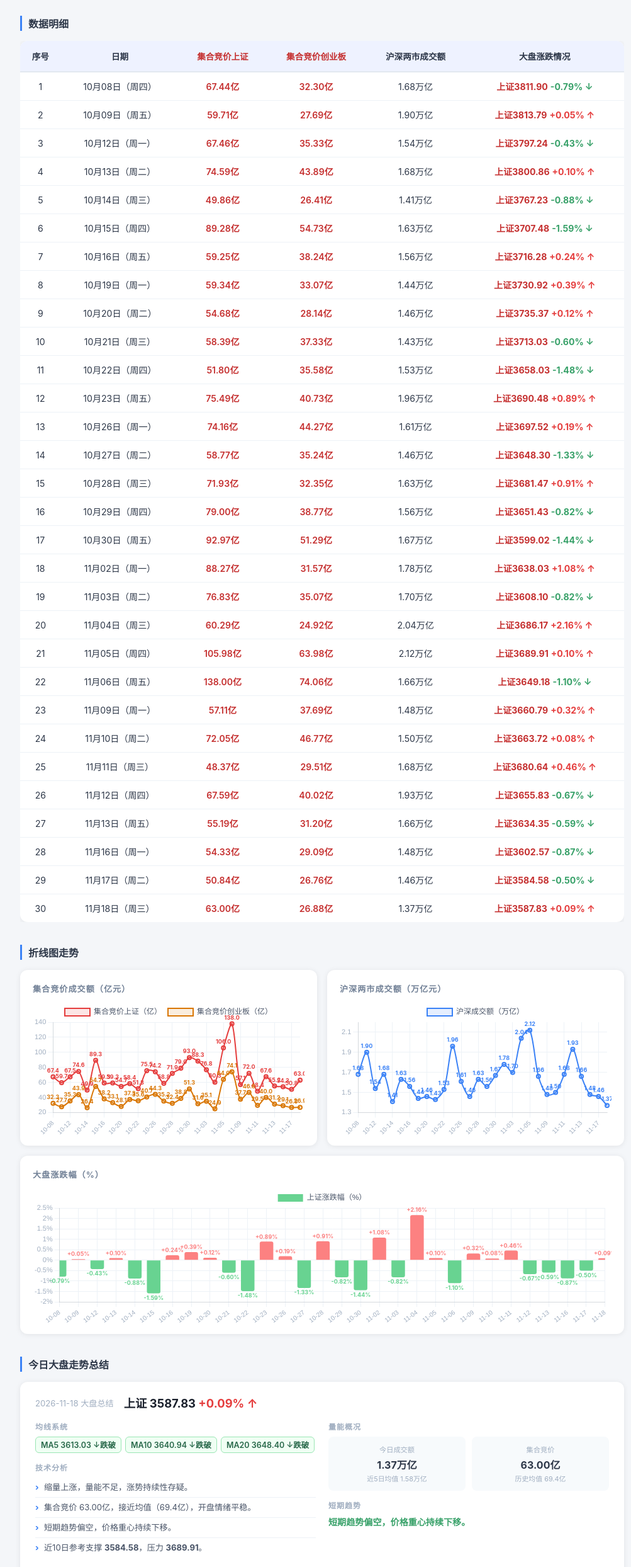
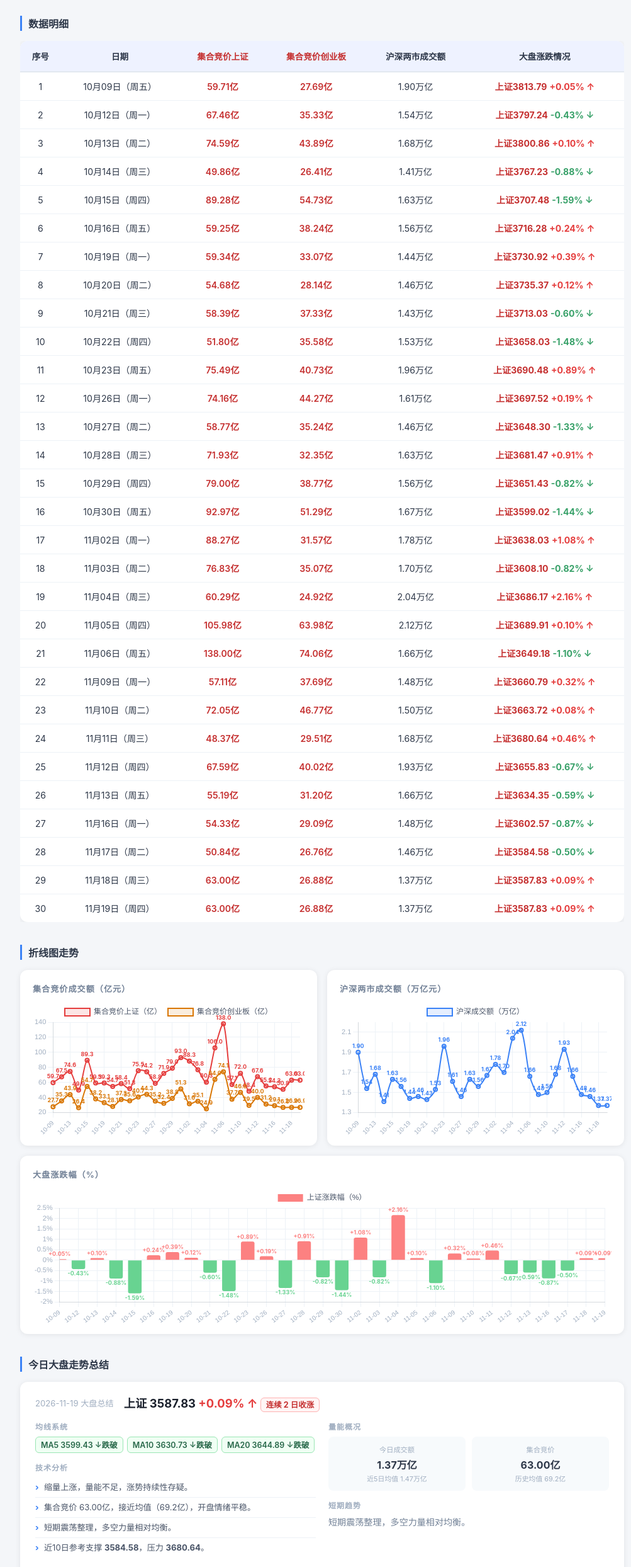
Before and after one commit to chenfei0710-source/astock-auction-tracker, a plain HTML site: page docs/index.html in a window 1280 px wide. Shown: the part 92-2580 px from the top of the page at 63% size, without its empty margins (128-1131 px from the left). Drawn offline with nearby package versions, Linux system fonts and the light colour scheme.

Commit message:
Auto-update: 2026-11-19 00:26 CST

```diff
--- a/docs/index.html
+++ b/docs/index.html
@@ -235,7 +235,7 @@
 <body>
   <div class="wrap">
     <h1>集合竞价 &amp; 大盘数据</h1>
-    <p class="meta">数据源: 腾讯行情 &nbsp;|&nbsp; 每交易日 09:26 &amp; 15:15 自动更新 &nbsp;|&nbsp; 最后更新: 2026-11-18 16:44</p>
+    <p class="meta">数据源: 腾讯行情 &nbsp;|&nbsp; 每交易日 09:26 &amp; 15:15 自动更新 &nbsp;|&nbsp; 最后更新: 2026-11-19 00:26</p>
 
     <!-- 数据明细表 -->
     <div class="section-title" style="margin-bottom:16px">数据明细</div>
@@ -254,14 +254,6 @@
         <tbody>
         <tr>
           <td>1</td>
-          <td>10月08日（周四）</td>
-          <td class="red">67.44亿</td>
-          <td class="red">32.30亿</td>
-          <td>1.68万亿</td>
-          <td><span style="color:#c53030;font-weight:700">上证3811.90</span>&nbsp;<span style="color:#38a169;font-weight:700">-0.79% ↓</span></td>
-        </tr>
-        <tr>
-          <td>2</td>
           <td>10月09日（周五）</td>
           <td class="red">59.71亿</td>
           <td class="red">27.69亿</td>
@@ -269,7 +261,7 @@
           <td><span style="color:#c53030;font-weight:700">上证3813.79</span>&nbsp;<span style="color:#e53e3e;font-weight:700">+0.05% ↑</span></td>
         </tr>
         <tr>
-          <td>3</td>
+          <td>2</td>
           <td>10月12日（周一）</td>
           <td class="red">67.46亿</td>
           <td class="red">35.33亿</td>
@@ -277,7 +269,7 @@
           <td><span style="color:#c53030;font-weight:700">上证3797.24</span>&nbsp;<span style="color:#38a169;font-weight:700">-0.43% ↓</span></td>
         </tr>
         <tr>
-          <td>4</td>
+          <td>3</td>
           <td>10月13日（周二）</td>
           <td class="red">74.59亿</td>
           <td class="red">43.89亿</td>
@@ -285,7 +277,7 @@
           <td><span style="color:#c53030;font-weight:700">上证3800.86</span>&nbsp;<span style="color:#e53e3e;font-weight:700">+0.10% ↑</span></td>
         </tr>
         <tr>
-          <td>5</td>
+          <td>4</td>
           <td>10月14日（周三）</td>
           <td class="red">49.86亿</td>
           <td class="red">26.41亿</td>
@@ -293,7 +285,7 @@
           <td><span style="color:#c53030;font-weight:700">上证3767.23</span>&nbsp;<span style="color:#38a169;font-weight:700">-0.88% ↓</span></td>
         </tr>
         <tr>
-          <td>6</td>
+          <td>5</td>
           <td>10月15日（周四）</td>
           <td class="red">89.28亿</td>
           <td class="red">54.73亿</td>
@@ -301,7 +293,7 @@
           <td><span style="color:#c53030;font-weight:700">上证3707.48</span>&nbsp;<span style="color:#38a169;font-weight:700">-1.59% ↓</span></td>
         </tr>
         <tr>
-          <td>7</td>
+          <td>6</td>
           <td>10月16日（周五）</td>
           <td class="red">59.25亿</td>
           <td class="red">38.24亿</td>
@@ -309,7 +301,7 @@
           <td><span style="color:#c53030;font-weight:700">上证3716.28</span>&nbsp;<span style="color:#e53e3e;font-weight:700">+0.24% ↑</span></td>
         </tr>
         <tr>
-          <td>8</td>
+          <td>7</td>
           <td>10月19日（周一）</td>
           <td class="red">59.34亿</td>
           <td class="red">33.07亿</td>
@@ -317,7 +309,7 @@
           <td><span style="color:#c53030;font-weight:700">上证3730.92</span>&nbsp;<span style="color:#e53e3e;font-weight:700">+0.39% ↑</span></td>
         </tr>
         <tr>
-          <td>9</td>
+          <td>8</td>
           <td>10月20日（周二）</td>
           <td class="red">54.68亿</td>
           <td class="red">28.14亿</td>
@@ -325,7 +317,7 @@
           <td><span style="color:#c53030;font-weight:700">上证3735.37</span>&nbsp;<span style="color:#e53e3e;font-weight:700">+0.12% ↑</span></td>
         </tr>
         <tr>
-          <td>10</td>
+          <td>9</td>
           <td>10月21日（周三）</td>
           <td class="red">58.39亿</td>
           <td class="red">37.33亿</td>
@@ -333,7 +325,7 @@
           <td><span style="color:#c53030;font-weight:700">上证3713.03</span>&nbsp;<span style="color:#38a169;font-weight:700">-0.60% ↓</span></td>
         </tr>
         <tr>
-          <td>11</td>
+          <td>10</td>
           <td>10月22日（周四）</td>
           <td class="red">51.80亿</td>
           <td class="red">35.58亿</td>
@@ -341,7 +333,7 @@
           <td><span style="color:#c53030;font-weight:700">上证3658.03</span>&nbsp;<span style="color:#38a169;font-weight:700">-1.48% ↓</span></td>
         </tr>
         <tr>
-          <td>12</td>
+          <td>11</td>
           <td>10月23日（周五）</td>
           <td class="red">75.49亿</td>
           <td class="red">40.73亿</td>
@@ -349,7 +341,7 @@
           <td><span style="color:#c53030;font-weight:700">上证3690.48</span>&nbsp;<span style="color:#e53e3e;font-weight:700">+0.89% ↑</span></td>
         </tr>
         <tr>
-          <td>13</td>
+          <td>12</td>
           <td>10月26日（周一）</td>
           <td class="red">74.16亿</td>
           <td class="red">44.27亿</td>
@@ -357,7 +349,7 @@
           <td><span style="color:#c53030;font-weight:700">上证3697.52</span>&nbsp;<span style="color:#e53e3e;font-weight:700">+0.19% ↑</span></td>
         </tr>
         <tr>
-          <td>14</td>
+          <td>13</td>
           <td>10月27日（周二）</td>
           <td class="red">58.77亿</td>
           <td class="red">35.24亿</td>
@@ -365,7 +357,7 @@
           <td><span style="color:#c53030;font-weight:700">上证3648.30</span>&nbsp;<span style="color:#38a169;font-weight:700">-1.33% ↓</span></td>
         </tr>
         <tr>
-          <td>15</td>
+          <td>14</td>
           <td>10月28日（周三）</td>
           <td class="red">71.93亿</td>
           <td class="red">32.35亿</td>
@@ -373,7 +365,7 @@
           <td><span style="color:#c53030;font-weight:700">上证3681.47</span>&nbsp;<span style="color:#e53e3e;font-weight:700">+0.91% ↑</span></td>
         </tr>
         <tr>
-          <td>16</td>
+          <td>15</td>
           <td>10月29日（周四）</td>
           <td class="red">79.00亿</td>
           <td class="red">38.77亿</td>
@@ -381,7 +373,7 @@
           <td><span style="color:#c53030;font-weight:700">上证3651.43</span>&nbsp;<span style="color:#38a169;font-weight:700">-0.82% ↓</span></td>
         </tr>
         <tr>
-          <td>17</td>
+          <td>16</td>
           <td>10月30日（周五）</td>
           <td class="red">92.97亿</td>
           <td class="red">51.29亿</td>
@@ -389,7 +381,7 @@
           <td><span style="color:#c53030;font-weight:700">上证3599.02</span>&nbsp;<span style="color:#38a169;font-weight:700">-1.44% ↓</span></td>
         </tr>
         <tr>
-          <td>18</td>
+          <td>17</td>
           <td>11月02日（周一）</td>
           <td class="red">88.27亿</td>
           <td class="red">31.57亿</td>
@@ -397,7 +389,7 @@
           <td><span style="color:#c53030;font-weight:700">上证3638.03</span>&nbsp;<span style="color:#e53e3e;font-weight:700">+1.08% ↑</span></td>
         </tr>
         <tr>
-          <td>19</td>
+          <td>18</td>
           <td>11月03日（周二）</td>
           <td class="red">76.83亿</td>
           <td class="red">35.07亿</td>
@@ -405,7 +397,7 @@
           <td><span style="color:#c53030;font-weight:700">上证3608.10</span>&nbsp;<span style="color:#38a169;font-weight:700">-0.82% ↓</span></td>
         </tr>
         <tr>
-          <td>20</td>
+          <td>19</td>
           <td>11月04日（周三）</td>
           <td class="red">60.29亿</td>
           <td class="red">24.92亿</td>
@@ -413,7 +405,7 @@
           <td><span style="color:#c53030;font-weight:700">上证3686.17</span>&nbsp;<span style="color:#e53e3e;font-weight:700">+2.16% ↑</span></td>
         </tr>
         <tr>
-          <td>21</td>
+          <td>20</td>
           <td>11月05日（周四）</td>
           <td class="red">105.98亿</td>
           <td class="red">63.98亿</td>
@@ -421,7 +413,7 @@
           <td><span style="color:#c53030;font-weight:700">上证3689.91</span>&nbsp;<span style="color:#e53e3e;font-weight:700">+0.10% ↑</span></td>
         </tr>
         <tr>
-          <td>22</td>
+          <td>21</td>
           <td>11月06日（周五）</td>
           <td class="red">138.00亿</td>
           <td class="red">74.06亿</td>
@@ -429,7 +421,7 @@
           <td><span style="color:#c53030;font-weight:700">上证3649.18</span>&nbsp;<span style="color:#38a169;font-weight:700">-1.10% ↓</span></td>
         </tr>
         <tr>
-          <td>23</td>
+          <td>22</td>
           <td>11月09日（周一）</td>
           <td class="red">57.11亿</td>
           <td class="red">37.69亿</td>
@@ -437,7 +429,7 @@
           <td><span style="color:#c53030;font-weight:700">上证3660.79</span>&nbsp;<span style="color:#e53e3e;font-weight:700">+0.32% ↑</span></td>
         </tr>
         <tr>
-          <td>24</td>
+          <td>23</td>
           <td>11月10日（周二）</td>
           <td class="red">72.05亿</td>
           <td class="red">46.77亿</td>
@@ -445,7 +437,7 @@
           <td><span style="color:#c53030;font-weight:700">上证3663.72</span>&nbsp;<span style="color:#e53e3e;font-weight:700">+0.08% ↑</span></td>
         </tr>
         <tr>
-          <td>25</td>
+          <td>24</td>
           <td>11月11日（周三）</td>
           <td class="red">48.37亿</td>
           <td class="red">29.51亿</td>
@@ -453,7 +445,7 @@
           <td><span style="color:#c53030;font-weight:700">上证3680.64</span>&nbsp;<span style="color:#e53e3e;font-weight:700">+0.46% ↑</span></td>
         </tr>
         <tr>
-          <td>26</td>
+          <td>25</td>
           <td>11月12日（周四）</td>
           <td class="red">67.59亿</td>
           <td class="red">40.02亿</td>
@@ -461,7 +453,7 @@
           <td><span style="color:#c53030;font-weight:700">上证3655.83</span>&nbsp;<span style="color:#38a169;font-weight:700">-0.67% ↓</span></td>
         </tr>
         <tr>
-          <td>27</td>
+          <td>26</td>
           <td>11月13日（周五）</td>
           <td class="red">55.19亿</td>
           <td class="red">31.20亿</td>
@@ -469,7 +461,7 @@
           <td><span style="color:#c53030;font-weight:700">上证3634.35</span>&nbsp;<span style="color:#38a169;font-weight:700">-0.59% ↓</span></td>
         </tr>
         <tr>
-          <td>28</td>
+          <td>27</td>
           <td>11月16日（周一）</td>
           <td class="red">54.33亿</td>
           <td class="red">29.09亿</td>
@@ -477,7 +469,7 @@
           <td><span style="color:#c53030;font-weight:700">上证3602.57</span>&nbsp;<span style="color:#38a169;font-weight:700">-0.87% ↓</span></td>
         </tr>
         <tr>
-          <td>29</td>
+          <td>28</td>
           <td>11月17日（周二）</td>
           <td class="red">50.84亿</td>
           <td class="red">26.76亿</td>
@@ -485,8 +477,16 @@
           <td><span style="color:#c53030;font-weight:700">上证3584.58</span>&nbsp;<span style="color:#38a169;font-weight:700">-0.50% ↓</span></td>
         </tr>
         <tr>
+          <td>29</td>
+          <td>11月18日（周三）</td>
+          <td class="red">63.00亿</td>
+          <td class="red">26.88亿</td>
+          <td>1.37万亿</td>
+          <td><span style="color:#c53030;font-weight:700">上证3587.83</span>&nbsp;<span style="color:#e53e3e;font-weight:700">+0.09% ↑</span></td>
+        </tr>
+        <tr>
           <td>30</td>
-          <td>11月18日（周三）</td>
+          <td>11月19日（周四）</td>
           <td class="red">63.00亿</td>
           <td class="red">26.88亿</td>
           <td>1.37万亿</td>
@@ -522,19 +522,19 @@
 
 <div class="summary-section">
   <div class="sum-header">
-    <div class="sum-date">2026-11-18 大盘总结</div>
+    <div class="sum-date">2026-11-19 大盘总结</div>
     <div class="sum-close">
       上证 <strong>3587.83</strong>
       <span class="pos"> +0.09% ↑</span>
-
+      <span class="tag-up">连续 <strong>2</strong> 日收涨</span>
     </div>
   </div>
   <div class="sum-body">
     <div class="sum-col">
       <div class="sum-block-title">均线系统</div>
-      <div class="ma-tags"><span class="tag-down">MA5 3613.03 ↓跌破</span> <span class="tag-down">MA10 3640.94 ↓跌破</span> <span class="tag-down">MA20 3648.40 ↓跌破</span></div>
+      <div class="ma-tags"><span class="tag-down">MA5 3599.43 ↓跌破</span> <span class="tag-down">MA10 3630.73 ↓跌破</span> <span class="tag-down">MA20 3644.89 ↓跌破</span></div>
       <div class="sum-block-title" style="margin-top:14px">技术分析</div>
-      <ul class="sum-list"><li>缩量上涨，量能不足，涨势持续性存疑。</li><li>集合竞价 63.00亿，接近均值（69.4亿），开盘情绪平稳。</li><li>短期趋势偏空，价格重心持续下移。</li><li>近10日参考支撑 <strong>3584.58</strong>，压力 <strong>3689.91</strong>。</li></ul>
+      <ul class="sum-list"><li>缩量上涨，量能不足，涨势持续性存疑。</li><li>集合竞价 63.00亿，接近均值（69.2亿），开盘情绪平稳。</li><li>短期震荡整理，多空力量相对均衡。</li><li>近10日参考支撑 <strong>3584.58</strong>，压力 <strong>3680.64</strong>。</li></ul>
     </div>
     <div class="sum-col">
       <div class="sum-block-title">量能概况</div>
@@ -542,16 +542,16 @@
         <div class="vol-card">
           <div class="vol-label">今日成交额</div>
           <div class="vol-val">1.37万亿</div>
-          <div class="vol-sub">近5日均值 1.58万亿</div>
+          <div class="vol-sub">近5日均值 1.47万亿</div>
         </div>
         <div class="vol-card">
           <div class="vol-label">集合竞价</div>
           <div class="vol-val">63.00亿</div>
-          <div class="vol-sub">历史均值 69.4亿</div>
+          <div class="vol-sub">历史均值 69.2亿</div>
         </div>
       </div>
       <div class="sum-block-title" style="margin-top:14px">短期趋势</div>
-      <p class="neg" style="font-size:0.88rem;line-height:1.6">短期趋势偏空，价格重心持续下移。</p>
+      <p class="neutral-text" style="font-size:0.88rem;line-height:1.6">短期震荡整理，多空力量相对均衡。</p>
     </div>
   </div>
   <div class="sum-ops">
@@ -570,37 +570,37 @@
     <div class="an-grid">
       <div class="an-card">
         <div class="an-label">集合竞价上证</div>
-        <div class="an-val">震荡横盘 ↔</div>
-        <div class="an-sub">近5日均值 58.2亿 vs 历史 69.4亿</div>
+        <div class="an-val">持续放量 📈</div>
+        <div class="an-sub">近5日均值 57.3亿 vs 历史 69.2亿</div>
       </div>
       <div class="an-card">
         <div class="an-label">集合竞价创业板</div>
-        <div class="an-val">震荡横盘 ↔</div>
-        <div class="an-sub">近5日均值 30.8亿 vs 历史 37.8亿</div>
+        <div class="an-val">持续放量 📈</div>
+        <div class="an-sub">近5日均值 28.2亿 vs 历史 37.4亿</div>
       </div>
       <div class="an-card">
         <div class="an-label">沪深两市成交额</div>
         <div class="an-val">持续缩量 📉</div>
-        <div class="an-sub">近5日均值 1.58万亿 vs 历史 1.63万亿</div>
+        <div class="an-sub">近5日均值 1.47万亿 vs 历史 1.63万亿</div>
       </div>
     </div>
   </div>
   <div class="analysis-block">
     <div class="an-title">🧭 策略参考</div>
-    <p class="heat-label">❄️ 近期集合竞价明显缩量（低于历史均值 16%），市场观望情绪浓厚。</p>
-    <p class='summary-p'>最新（2026-11-18）：上证集合竞价 <strong class='neg'>63.00亿</strong>（-9.2% vs 历史均值）、创业板集合竞价 <strong class='neg'>26.88亿</strong>（-28.8% vs 历史均值）</p>
-    <ul class="strategy-list"><li>集合竞价持续缩量，开盘方向不确定性较大，建议轻仓观望，等待放量信号确认方向后再入场。</li><li>创业板/上证比值接近均值，市场风险偏好中性。</li><li>集合竞价成交额与当日涨跌相关性尚不显著，需持续观察。</li></ul>
+    <p class="heat-label">❄️ 近期集合竞价明显缩量（低于历史均值 17%），市场观望情绪浓厚。</p>
+    <p class='summary-p'>最新（2026-11-19）：上证集合竞价 <strong class='neg'>63.00亿</strong>（-8.9% vs 历史均值）、创业板集合竞价 <strong class='neg'>26.88亿</strong>（-28.2% vs 历史均值）</p>
+    <ul class="strategy-list"><li>集合竞价持续缩量，开盘方向不确定性较大，建议轻仓观望，等待放量信号确认方向后再入场。</li><li>创业板/上证比值低于均值，资金偏向防御，成长股热情不足。</li><li>集合竞价成交额与当日涨跌相关性尚不显著，需持续观察。</li></ul>
     <p class="disclaimer">⚠️ 以上分析仅供参考，不构成投资建议。</p>
   </div>
 </div>
   </div>
 
   <script>
-  const LABELS   = ["10-08", "10-09", "10-12", "10-13", "10-14", "10-15", "10-16", "10-19", "10-20", "10-21", "10-22", "10-23", "10-26", "10-27", "10-28", "10-29", "10-30", "11-02", "11-03", "11-04", "11-05", "11-06", "11-09", "11-10", "11-11", "11-12", "11-13", "11-16", "11-17", "11-18"];
-  const SH_AUC   = [67.44, 59.71, 67.46, 74.59, 49.86, 89.28, 59.25, 59.34, 54.68, 58.39, 51.8, 75.49, 74.16, 58.77, 71.93, 79.0, 92.97, 88.27, 76.83, 60.29, 105.98, 138.0, 57.11, 72.05, 48.37, 67.59, 55.19, 54.33, 50.84, 63.0];
-  const CYB_AUC  = [32.3, 27.69, 35.33, 43.89, 26.41, 54.73, 38.24, 33.07, 28.14, 37.33, 35.58, 40.73, 44.27, 35.24, 32.35, 38.77, 51.29, 31.57, 35.07, 24.92, 63.98, 74.06, 37.69, 46.77, 29.51, 40.02, 31.2, 29.09, 26.76, 26.88];
-  const MKT_AMT  = [1.68, 1.9, 1.54, 1.68, 1.41, 1.63, 1.56, 1.44, 1.46, 1.43, 1.53, 1.96, 1.61, 1.46, 1.63, 1.56, 1.67, 1.78, 1.7, 2.04, 2.12, 1.66, 1.48, 1.5, 1.68, 1.93, 1.66, 1.48, 1.46, 1.37];
-  const PCT_VALS = [-0.79, 0.05, -0.43, 0.1, -0.88, -1.59, 0.24, 0.39, 0.12, -0.6, -1.48, 0.89, 0.19, -1.33, 0.91, -0.82, -1.44, 1.08, -0.82, 2.16, 0.1, -1.1, 0.32, 0.08, 0.46, -0.67, -0.59, -0.87, -0.5, 0.09];
+  const LABELS   = ["10-09", "10-12", "10-13", "10-14", "10-15", "10-16", "10-19", "10-20", "10-21", "10-22", "10-23", "10-26", "10-27", "10-28", "10-29", "10-30", "11-02", "11-03", "11-04", "11-05", "11-06", "11-09", "11-10", "11-11", "11-12", "11-13", "11-16", "11-17", "11-18", "11-19"];
+  const SH_AUC   = [59.71, 67.46, 74.59, 49.86, 89.28, 59.25, 59.34, 54.68, 58.39, 51.8, 75.49, 74.16, 58.77, 71.93, 79.0, 92.97, 88.27, 76.83, 60.29, 105.98, 138.0, 57.11, 72.05, 48.37, 67.59, 55.19, 54.33, 50.84, 63.0, 63.0];
+  const CYB_AUC  = [27.69, 35.33, 43.89, 26.41, 54.73, 38.24, 33.07, 28.14, 37.33, 35.58, 40.73, 44.27, 35.24, 32.35, 38.77, 51.29, 31.57, 35.07, 24.92, 63.98, 74.06, 37.69, 46.77, 29.51, 40.02, 31.2, 29.09, 26.76, 26.88, 26.88];
+  const MKT_AMT  = [1.9, 1.54, 1.68, 1.41, 1.63, 1.56, 1.44, 1.46, 1.43, 1.53, 1.96, 1.61, 1.46, 1.63, 1.56, 1.67, 1.78, 1.7, 2.04, 2.12, 1.66, 1.48, 1.5, 1.68, 1.93, 1.66, 1.48, 1.46, 1.37, 1.37];
+  const PCT_VALS = [0.05, -0.43, 0.1, -0.88, -1.59, 0.24, 0.39, 0.12, -0.6, -1.48, 0.89, 0.19, -1.33, 0.91, -0.82, -1.44, 1.08, -0.82, 2.16, 0.1, -1.1, 0.32, 0.08, 0.46, -0.67, -0.59, -0.87, -0.5, 0.09, 0.09];
 
   // 自定义数据标注插件（原生 Canvas 绘制，无需外部依赖）
   const inlineLabels = {
```
Also changed, not shown: auction_history.json (+8 -8 lines).
